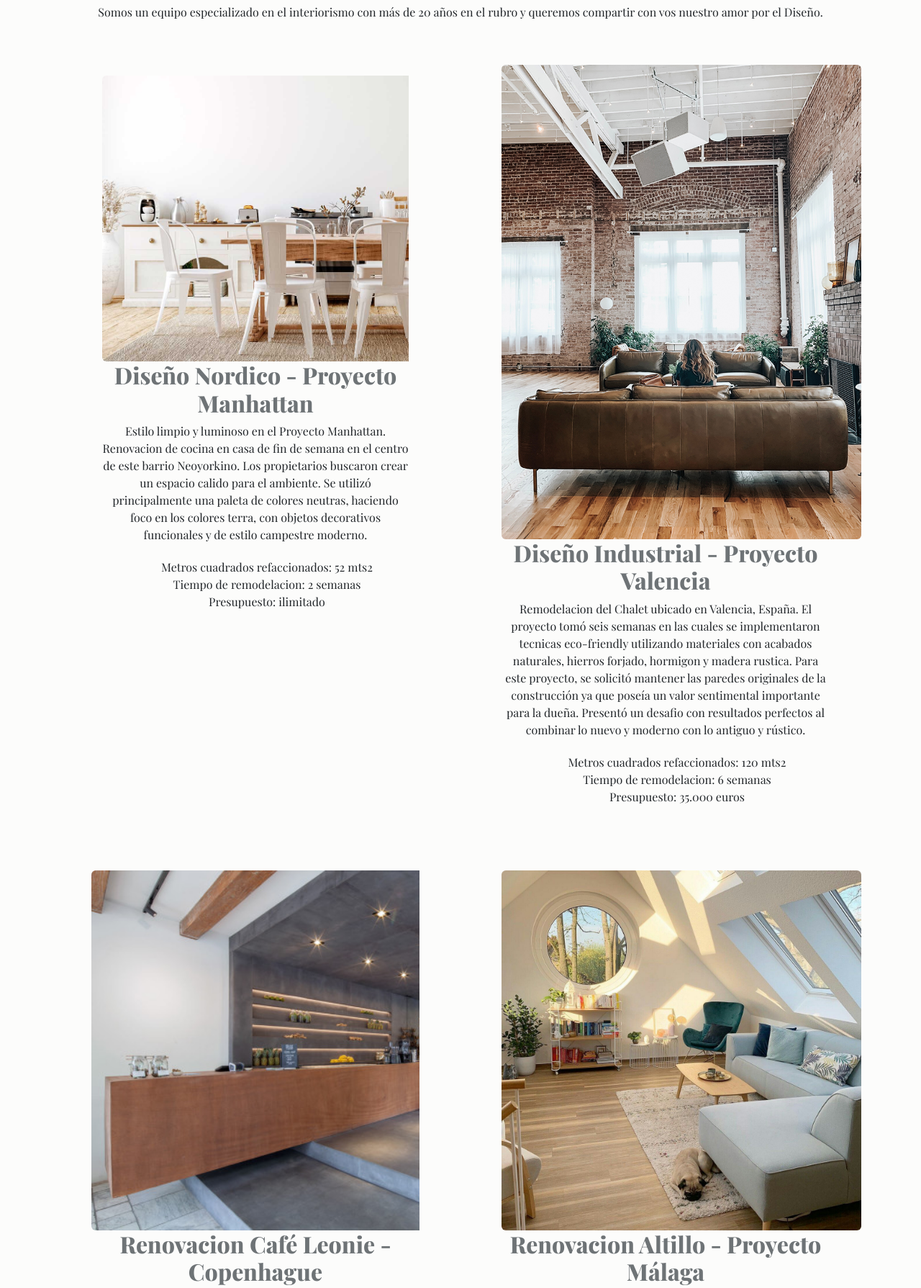
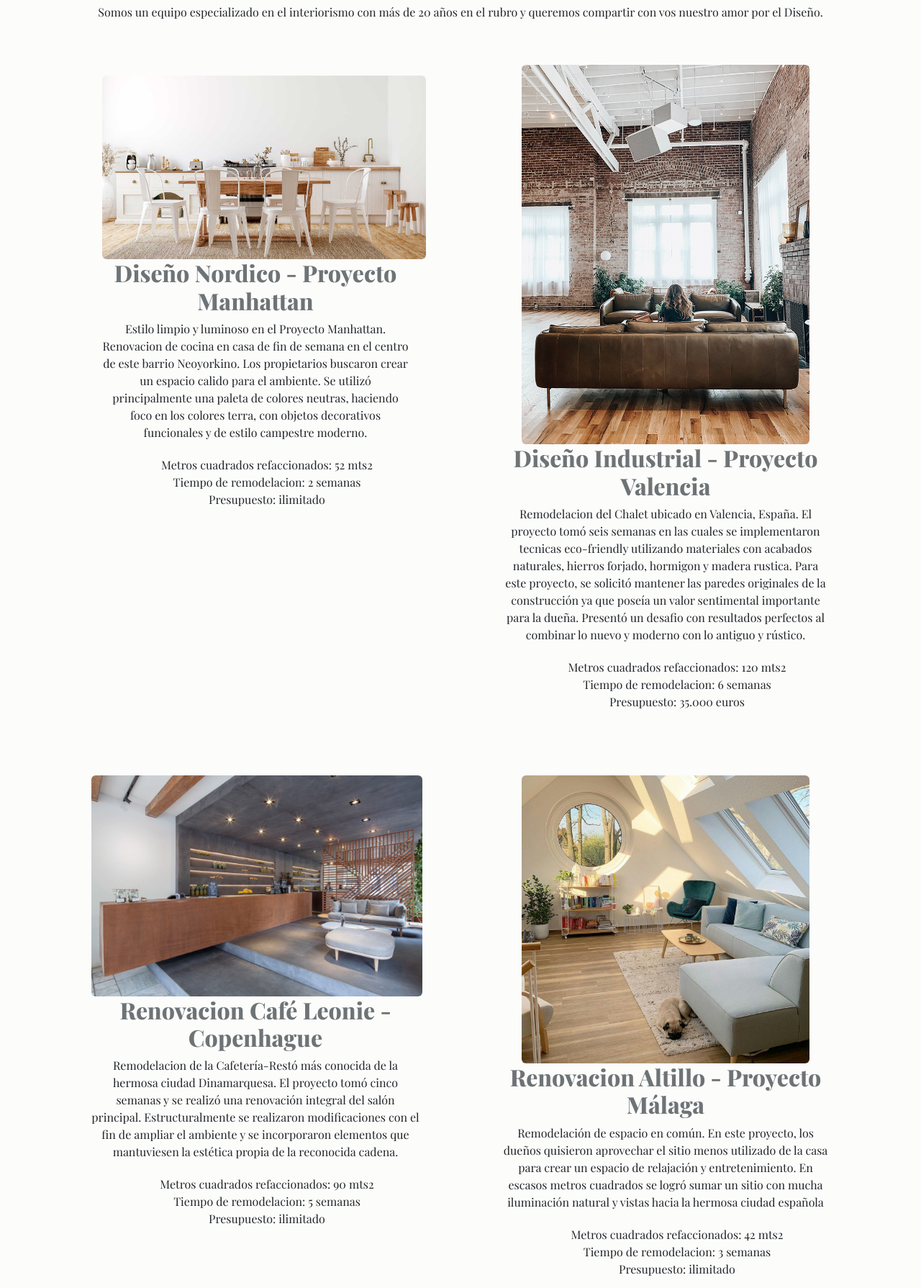
Before and after one commit to AnushBarhich/INAdesign-AndinoBarhichAnush, a plain HTML site: page index.html in a window 1280 px wide. Shown: the part 902-2691 px from the top of the page at 72% size. Drawn offline with nearby package versions, Linux system fonts and the light colour scheme; a web font is replaced by a local one.

Commit message:
Segunda entrega del proyecto final

```diff
--- a/index.html
+++ b/index.html
@@ -64,7 +64,7 @@
         <section class="container">
             <div class="row row-cols-1 row-cols-md-2">
                 <div class="col">
-                    <article class="proyecto-1 interiorismo text-center h-100 over-interiorismo">
+                    <article class="proyecto-1 interiorismo text-center h-100">
                         <img class="proyecto-1__imagen rounded" src="./assets/images/estilo-nordico.jpeg" alt="Casa renovada uno"/>
                         <h2 class="proyecto-1__titulo-imagen">Diseño Nordico - Proyecto Manhattan</h2>
                         <p> Estilo limpio y luminoso en el Proyecto Manhattan. Renovacion de cocina en casa de fin de semana en el centro de este barrio Neoyorkino. Los propietarios buscaron crear un espacio calido para el ambiente. Se utilizó principalmente una paleta de colores neutras, haciendo foco en los colores terra, con objetos decorativos funcionales y de estilo campestre moderno. </p>
@@ -92,7 +92,7 @@
                 </div>
 
                 <div class="col">
-                    <article class="proyecto-3 interiorismo text-center h-100 over-interiorismo">
+                    <article class="proyecto-3 interiorismo text-center h-100">
                         <img class="proyecto-3__imagen rounded" src="./assets/images/renovacion-proyecto3.jpg" alt="Casa renovada tres"/>
                         <h2 class="proyecto-3__titulo-imagen">Renovacion Café Leonie - Copenhague </h2>
                         <p> Remodelacion de la Cafetería-Restó más conocida de la hermosa ciudad Dinamarquesa. El proyecto tomó cinco semanas y se realizó una renovación integral del salón principal. Estructuralmente se realizaron modificaciones con el fin de ampliar el ambiente y se incorporaron elementos que mantuviesen la estética propia de la reconocida cadena. </p>
--- a/style.css
+++ b/style.css
@@ -72,9 +72,6 @@
 
 /* PROYECTOS */
 /* Interiorismo */
-.over-interiorismo{
-    overflow: hidden;
-}
 
 /* Estilos de las Etiquetas */
 .proyecto-1{
@@ -120,26 +117,26 @@
 
 /* Estilo de las Imagenes */
 .proyecto-1__imagen{
-    max-width: 700px;
+    max-width: 450px;
     height: auto;
     justify-self: center;
 }
 
 .proyecto-2__imagen{
-    width: 500px;
+    width: 400px;
     height: auto;
     justify-self: center;
 }
 
 .proyecto-3__imagen{
-    width: 750px;
+    width: 460px;
     height: auto;
     align-self: center;
     justify-self: center;
 }
 
 .proyecto-4__imagen{
-    width: 500px;
+    width: 400px;
     height: auto;
     justify-self: center;
 }
@@ -234,7 +231,6 @@
     display: grid;
     grid-gap: 5px;
     grid-template-columns: repeat(2,1fr);
-    /* grid-template-rows: repeat(3,200px); */
     justify-items: auto;
     align-items: center;
 
```
